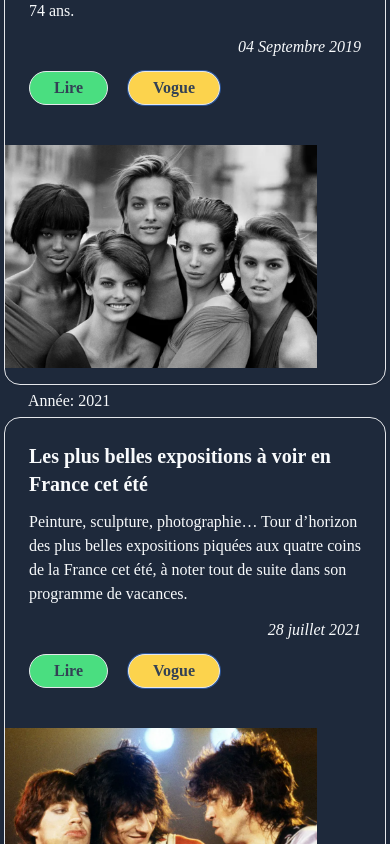
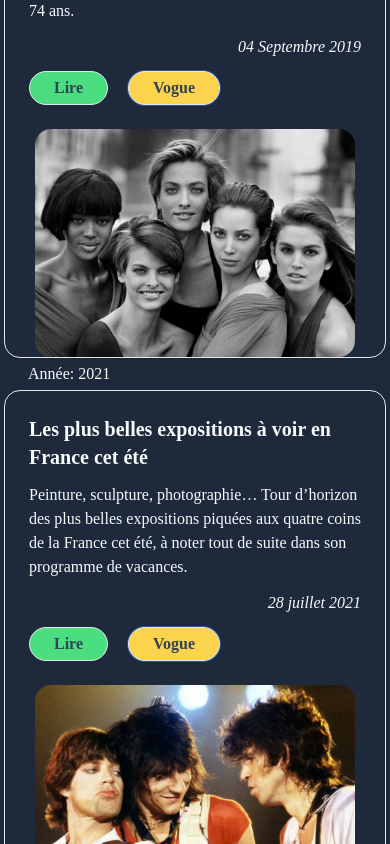
Before and after one commit to mrnguyencoder/sonia-rachline.fr, a React (Create React App) app: page / in a window 390 px wide. Shown: the part 1400-2244 px from the top of the page. Built offline with nearby package versions, Linux system fonts and the light colour scheme.

Commit message:
responsive

```diff
--- a/src/componants/Articles.jsx
+++ b/src/componants/Articles.jsx
@@ -93,8 +93,8 @@ function Articles() {
             </div>
             <ul className="flex flex-col gap-4">
             {articles[year].map((date) => (
-                <li key={date.id} className="md:flex text-slate-50 border rounded-2xl shadow-sm ">
-                        <div className=" items-center space-x-3 hover:bg-slate-700 hover:rounded-2xl">
+                <li key={date.id} className="md:flex text-slate-50 border rounded-2xl shadow-sm">
+                        <div className="items-center space-x-3 hover:bg-slate-700 hover:rounded-2xl">
                             <div className="p-6 md:p-10 lg:p-20 space-y-3 ">
                                 <p className="text-xl font-bold md:text-2xl lg:text-4xl">{date.name}</p>
                                 <p className="md:text-xl">{date.title}</p>
@@ -109,8 +109,8 @@ function Articles() {
                             </div>
 
                         </div>
-                        <div className="">
-                            <img src={date.image} alt="" className=' max-w-xs lg:max-w-lg py-4 rounded-2xl pr-2' />
+                        <div className="flex items-center justify-center">
+                            <img src={date.image} alt="" className=' items-center max-w-xs lg:max-w-lg md:py-4 rounded-2xl md:pr-2' />
                         </div>
                 </li>
             ))}
--- a/src/componants/Footer.jsx
+++ b/src/componants/Footer.jsx
@@ -6,7 +6,7 @@ import Logo from '../assets/logoSoniaRachline.png';
 function Footer() {
   return (
     <footer className='flex flex-col bg-slate-900 text-white'>
-      <div className="flex justify-between items-center p-8">
+      <div className="flex justify-between items-center py-8 px-2">
         <div className=''>
           <div>
             <img src={Logo} alt="" className='h-20 hover:bg-slate-100 rounded-xl' />
@@ -28,15 +28,16 @@ function Footer() {
             </a>
           </div>
       </div>
-      <div className="text-center pb-6">
+      <div className="text-center pb-6 md:flex ">
         <div className="hover:text-slate-500">© 2022 Sonia Rachline |
+        </div>
         <a
           href="https://nguyencoder.com/"
           rel='noreferrer' target="_blank"
-          className="text-slate-400 pl-3 hover:text-slate-50"
+          className="text-slate-400 hover:text-slate-50"
         >
           Developed by nguyencoder
-        </a></div>
+        </a>
 
       </div>
     </footer>
--- a/src/componants/Livres.jsx
+++ b/src/componants/Livres.jsx
@@ -57,10 +57,10 @@ function Livres(props) {
         <div className="my-16 text-center">
             <p className="text-4xl lg:text-6xl inline bg-gradient-to-r from-blue-700 via-slate-50 to-red-600 bg-clip-text font-display tracking-wider text-transparent">Les Livres</p>
         </div>
-        <ul className="grid gap-6 md:grid-cols-2 lg:grid-cols-3 p-6">
+        <ul className="grid gap-2 md:grid-cols-2 lg:grid-cols-3 md:p-6">
         {livreItems.map((item) => (
             <li key={item.name} className="text-slate-50">
-                <div className="flex shadow-lg m-3 border rounded-lg bg-slate-700 hover:bg-slate-800">
+                <div className="flex shadow-lg border rounded-lg bg-slate-700 hover:bg-slate-800">
                     <div className="p-8 space-y-3">
                         <p className="text-3xl">{item.name}</p>
                         <p className="text-zinc-300 italic text-right">{item.date}</p>
```
